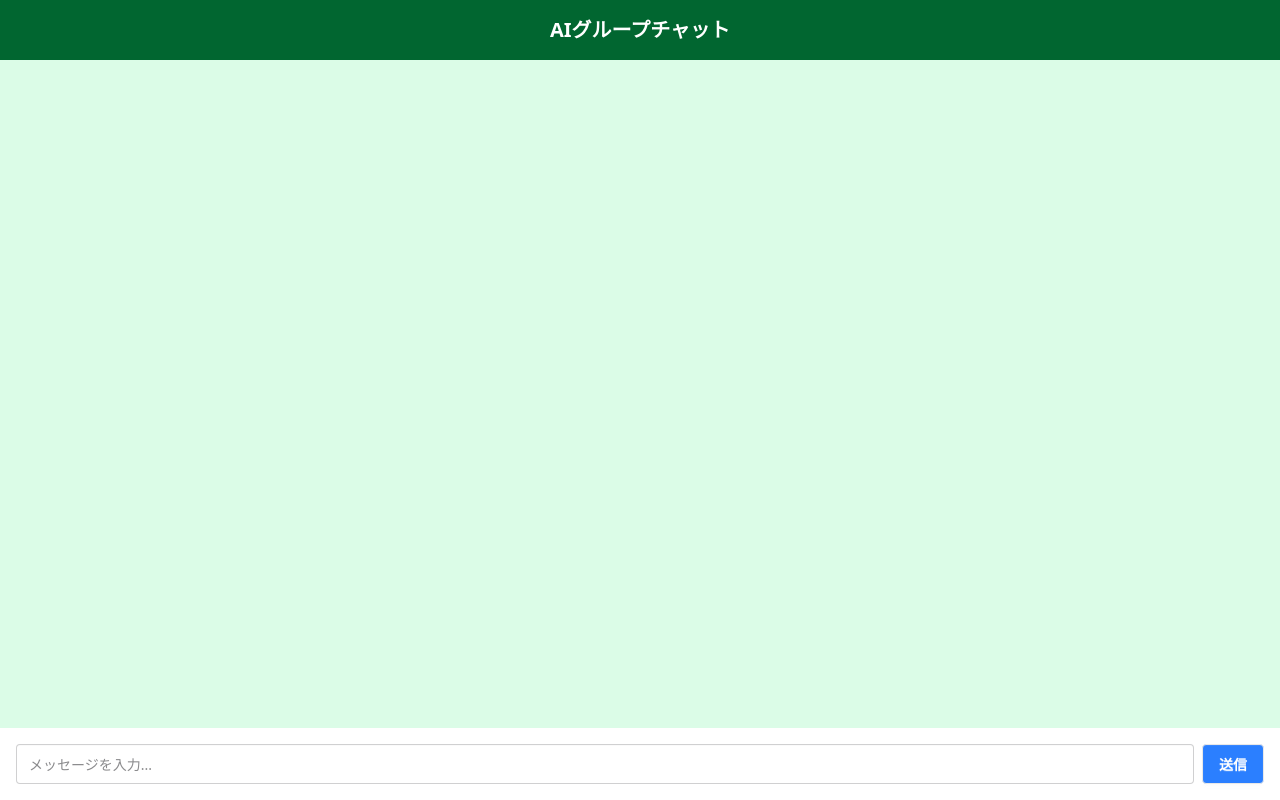
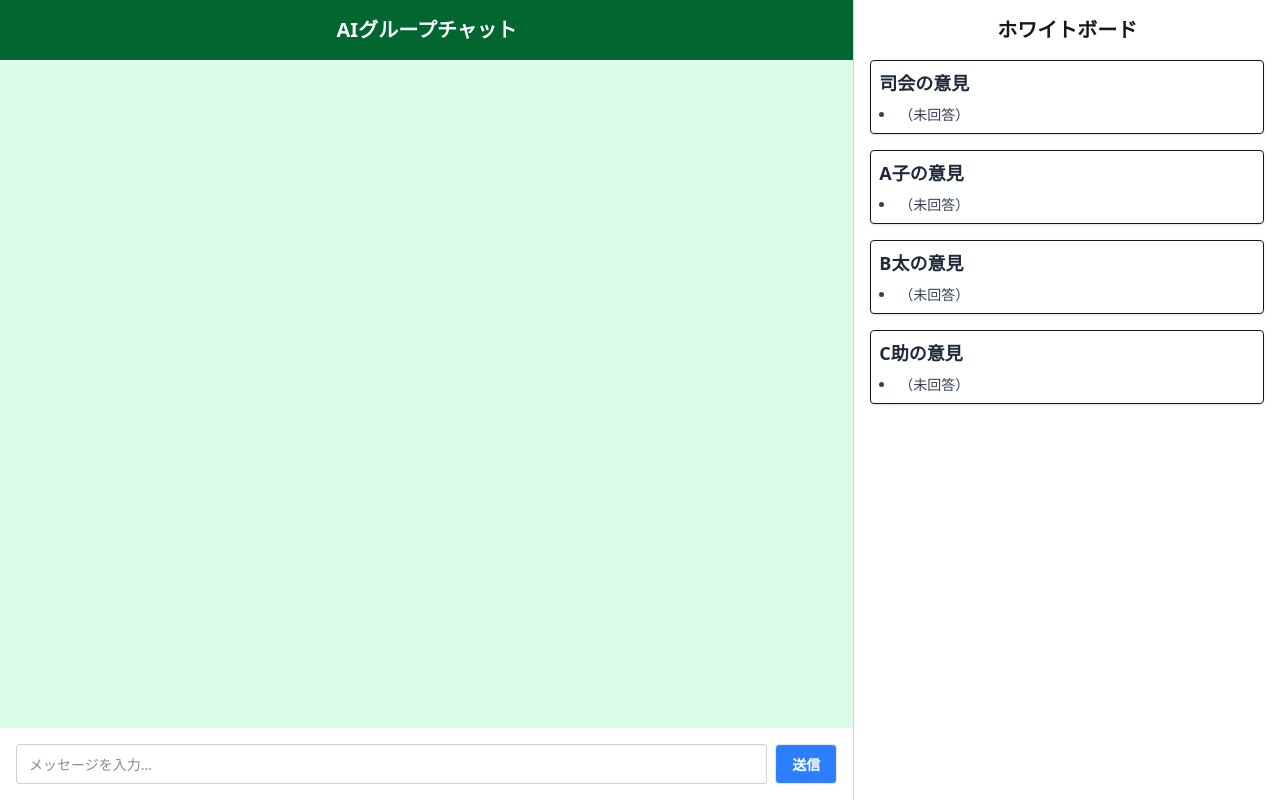
Before and after one commit to maplejava0924/reactapp01, a React (Vite) app in the folder app/frontend/1project/: page / in a window 1280 px wide. Built offline with nearby package versions, Linux system fonts and the light colour scheme.

Commit message:
Add Whiteboard

```diff
--- a/app/frontend/1project/src/App.tsx
+++ b/app/frontend/1project/src/App.tsx
@@ -1,8 +1,24 @@
 // App.tsx
 import { useState, useEffect, useRef } from "react";
 import doraemonIcon from "./assets/doraemon.png";
+import WhiteboardSection from "./WhiteboardSection";
+
+//ホワイトボード用
+type SpeakerName = "司会" | "A子" | "B太" | "C助";
+type WhiteboardState = Record<SpeakerName, string[]>;
 
 const App = () => {
+  const initialBoardState: WhiteboardState = {
+    司会: ["（未回答）"],
+    A子: ["（未回答）"],
+    B太: ["（未回答）"],
+    C助: ["（未回答）"],
+  };
+
+  //ホワイトボード用
+  const [whiteboard, setWhiteboard] =
+    useState<WhiteboardState>(initialBoardState);
+
   const [messages, setMessages] = useState<{ sender: string; text: string }[]>(
     []
   );
@@ -17,12 +33,10 @@ const App = () => {
     switch (sender) {
       case "司会":
         return "bg-blue-100 text-blue-900";
-      case "要約エージェント":
-        return "bg-yellow-100 text-yellow-900";
       case "A子":
         return "bg-pink-100 text-pink-900";
       case "B太":
-        return "bg-green-100 text-green-900";
+        return "bg-yellow-100 text-yellow-900";
       case "C助":
         return "bg-purple-100 text-purple-900";
       default:
@@ -61,7 +75,25 @@ const App = () => {
       const parsed = JSON.parse(e.data);
       const speaker = parsed.last_speaker;
       const text = parsed.text;
+      const isSummary = parsed.is_summary;
 
+      //ホワイトボードの表示
+      if (isSummary) {
+        const target = speaker as SpeakerName;
+        setWhiteboard((prev) => {
+          const current = prev[target];
+          return {
+            ...prev,
+            [target]:
+              current?.[0] === "（未回答）"
+                ? [`${text}`]
+                : [...current, `${text}`],
+          };
+        });
+        return; // チャット画面には出さない
+      }
+
+      //通常のメッセージ表示
       setThinkingAgent(speaker); // エージェント名をセット
       setMessages((prev) => [...prev, { sender: speaker, text }]);
     };
@@ -87,6 +119,7 @@ const App = () => {
     };
   };
 
+  //「○○が入力しています…」の「…」のアニメーション表示
   useEffect(() => {
     if (!isStreaming) return;
 
@@ -102,7 +135,8 @@ const App = () => {
   }, [isStreaming]);
 
   return (
-    <div className="flex flex-col h-screen bg-green-50">
+    <div className="flex h-screen">
+      <div className="flex flex-col w-2/3">
         {/* ヘッダー */}
         <header className="p-4 bg-green-800 text-white text-xl font-bold text-center">
           AIグループチャット
@@ -181,6 +215,8 @@ const App = () => {
           </button>
         </div>
       </div>
+      <WhiteboardSection whiteboard={whiteboard} />
+    </div>
   );
 };
 
--- /dev/null
+++ b/app/frontend/1project/src/WhiteboardSection.tsx
@@ -0,0 +1,25 @@
+// WhiteboardSection.tsx
+
+type WhiteboardProps = {
+  whiteboard: Record<string, string[]>;
+};
+
+const WhiteboardSection = ({ whiteboard }: WhiteboardProps) => {
+  return (
+    <div className="w-1/3 overflow-auto p-4 bg-white border-l border-gray-300">
+      <h2 className="text-xl font-bold mb-4 text-center">ホワイトボード</h2>
+      {Object.entries(whiteboard).map(([name, comments]) => (
+        <div key={name} className="mb-4 p-2 border rounded shadow">
+          <h3 className="font-bold text-lg text-gray-800 mb-2">{name}の意見</h3>
+          <ul className="list-disc list-inside text-gray-700 text-sm">
+            {comments.map((line, i) => (
+              <li key={i}>{line}</li>
+            ))}
+          </ul>
+        </div>
+      ))}
+    </div>
+  );
+};
+
+export default WhiteboardSection;
```
Also changed, not shown: 1 other file (tests, documents, lock files or other folders). Lines whose indentation alone changed are shown as unchanged.
